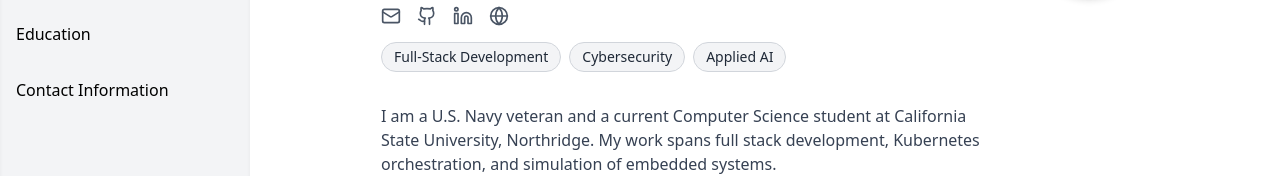
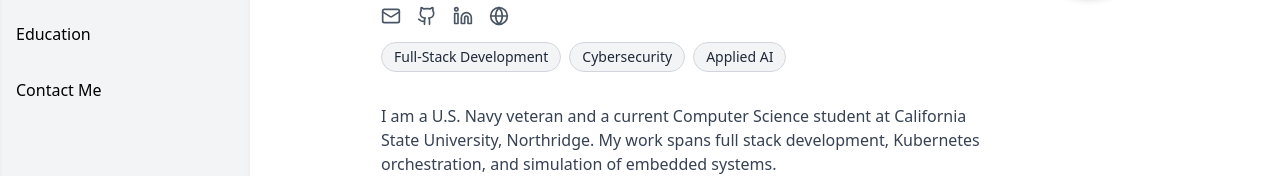
Before and after one commit to gtech29/portfolio, a Next.js app: page / in a window 1280 px wide. Shown: the part 162-338 px from the top of the page. Built offline with nearby package versions, Linux system fonts and the light colour scheme.

Commit message:
updated reCaptcha

```diff
--- a/src/components/Navbar.tsx
+++ b/src/components/Navbar.tsx
@@ -17,7 +17,7 @@ const links = [
     ],
   },
   { href: "/education", label: "Education" },
-  { href: "/contact", label: "Contact Information" },
+  { href: "/contact", label: "Contact Me" },
 ];
 
 function NavLink({
```
